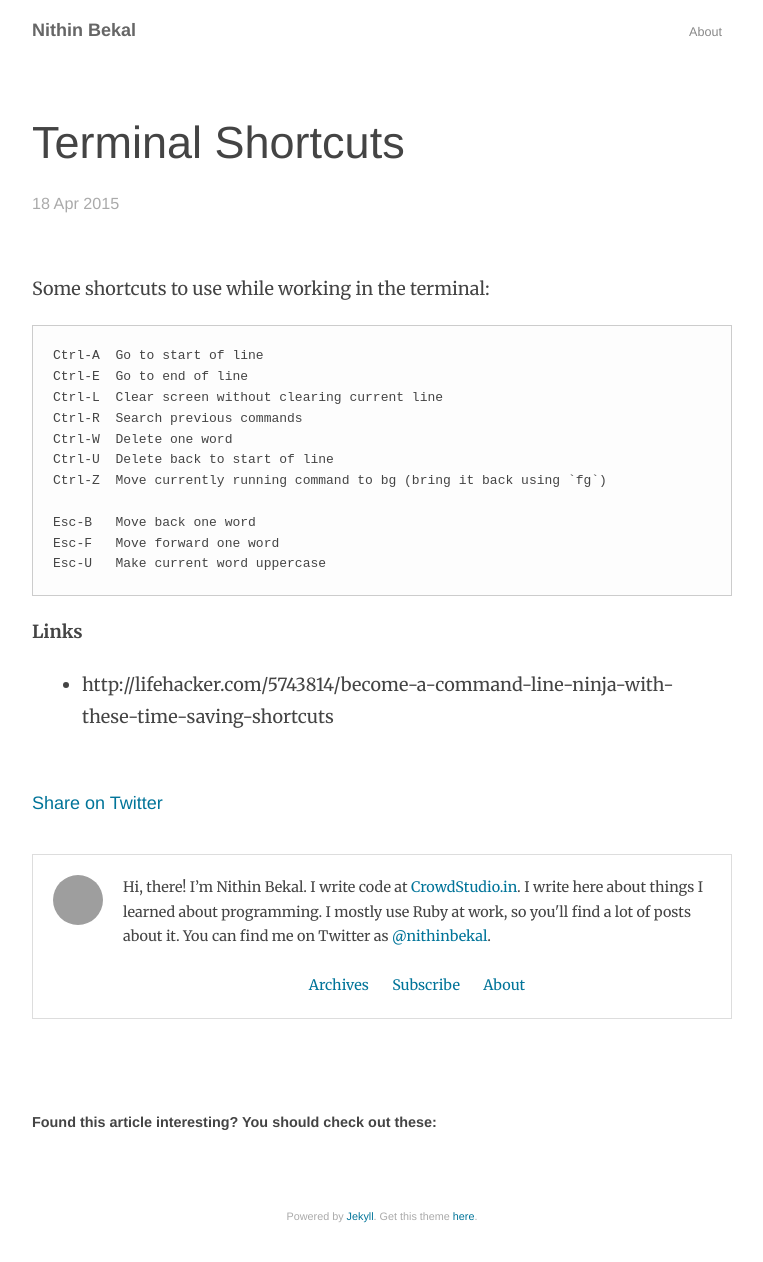
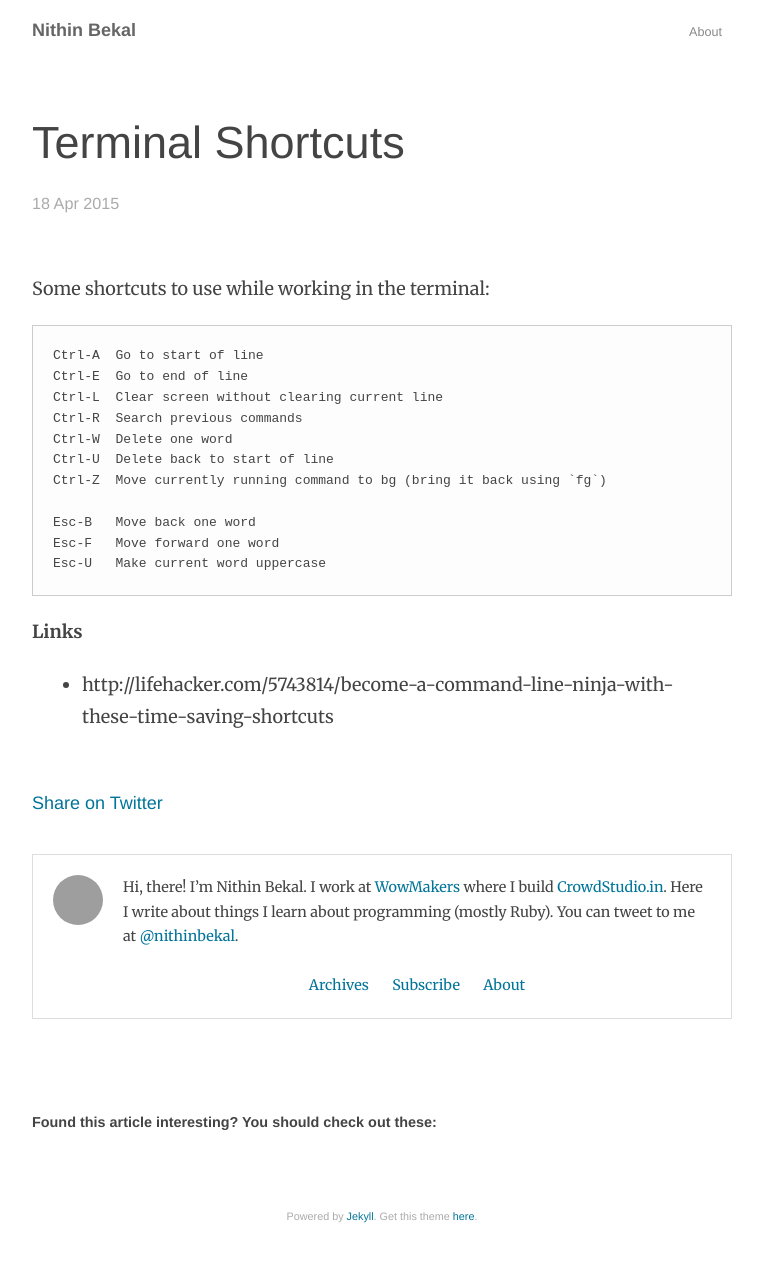
Before and after one commit to nithinbekal/nithinbekal.github.io, a Jekyll site: the page built from notes/terminal-shortcuts.md, in a window 1280 px wide. Shown: the whole page, without its empty margins (258-1021 px from the left). Built offline with Jekyll 4.4.1, drawn with Linux system fonts in a browser that asks for light colours; comment, search, counter and statistics services are not loaded; grey boxes are pictures that could not be loaded.

Commit message:
Edit post footer bio

```diff
--- a/_layouts/post.html
+++ b/_layouts/post.html
@@ -23,12 +23,13 @@ layout: default
 
       <div class='bio'>
         Hi, there! I’m Nithin Bekal.
-        I write code at
+        I work at
+        <a href='http://wowmakers.com/'>WowMakers</a>
+        where I build
         <a href='http://crowdstudio.in/'>CrowdStudio.in</a>.
-        I write here about things I learned about programming.
-        I mostly use Ruby at work,
-        so you'll find a lot of posts about it.
-        You can find me on Twitter as
+        Here I write about things I learn about programming
+        (mostly Ruby).
+        You can tweet to me at
         <a href='https://twitter.com/nithinbekal'>@nithinbekal</a>.
         <br>
         <br>
```
